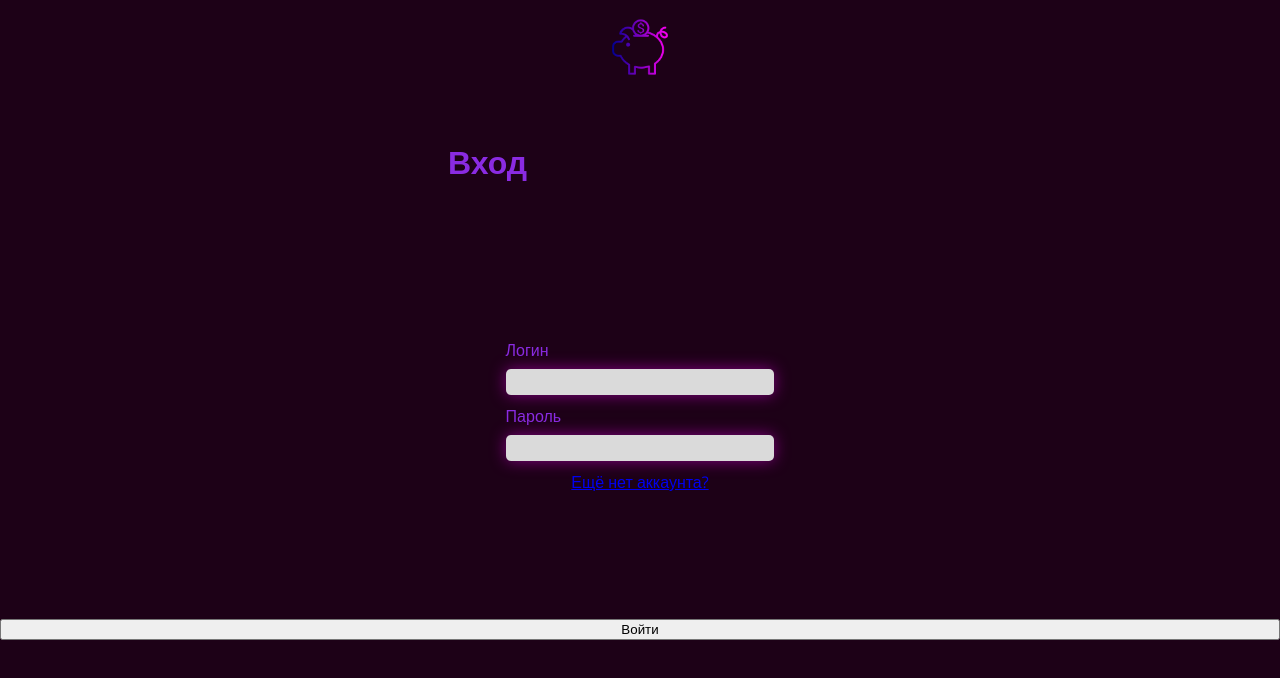
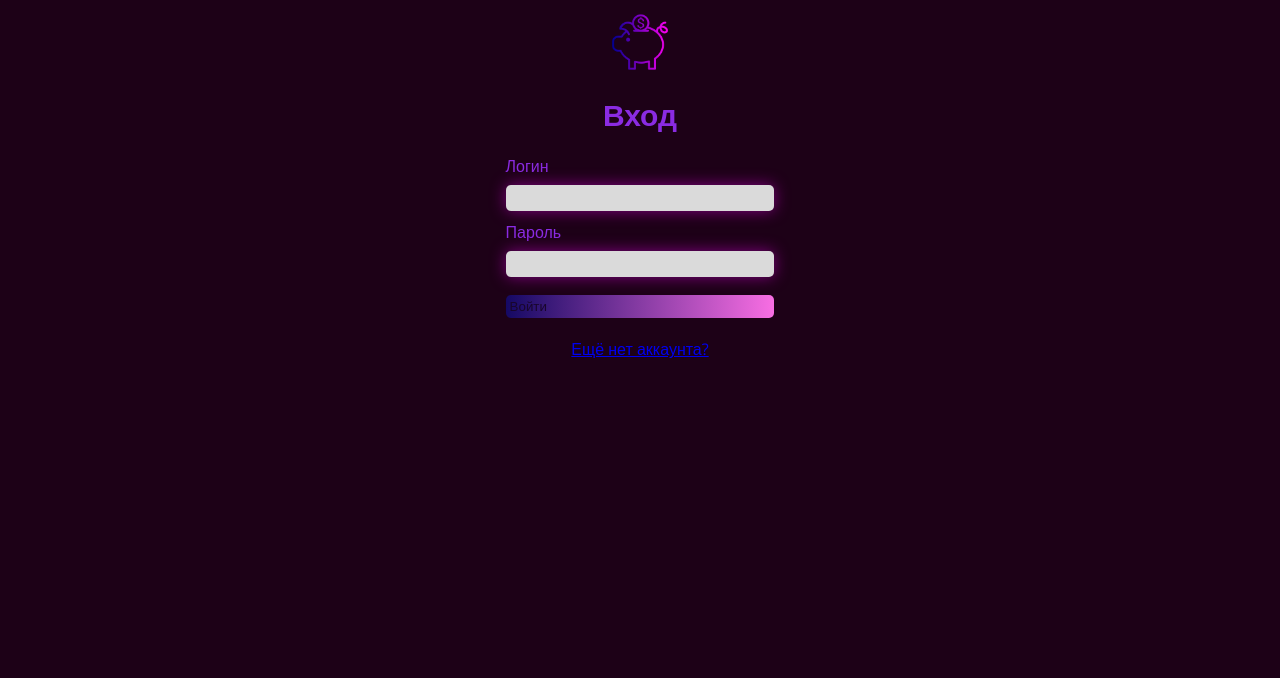
Before and after one commit to TeamPleaseNo/bank-frontend, a React (Create React App) app: page / in a window 1280 px wide. Shown: the top 678 px of the page. Built offline with nearby package versions, Linux system fonts and the light colour scheme.

Commit message:
reg/login button, removed unnecessary

```diff
--- a/src/components/Login.tsx
+++ b/src/components/Login.tsx
@@ -23,8 +23,8 @@ const Login = () => {
     return (
         <div className='LoginContainer'>
             <img className="icon_moneybox" src={moneybox} alt="Moneybox" width="5%"/>
+            <h1>Вход</h1>
             <form className="form" autoComplete='off'>
-                <h1>Вход</h1>
                 <div className="form_input">
                     <label className="block_label" htmlFor='login'>
                         Логин
@@ -34,10 +34,10 @@ const Login = () => {
                         Пароль
                         <input ref={passwordRef} className="input" type="password" id="password"/>
                     </label>
-                    <Link to="registration" className="ref_reg">Ещё нет аккаунта?</Link>
+                    <button onClick={handleLogin} className="block_label button_login">Войти</button>
+                    <Link to="registration" className="ref">Ещё нет аккаунта?</Link>
                 </div>
             </form>
-            <button onClick={handleLogin}>Войти</button>
         </div>
      );
 }
--- a/src/components/Registration.tsx
+++ b/src/components/Registration.tsx
@@ -1,5 +1,5 @@
 import {Link} from 'react-router-dom'
-import './../css/Login.css'
+import './../css/Registration.css'
 import repository from './../repositories/OrganisationRepository';
 import RegInfo from './../Objects/RegInfo';
 import React, { useRef } from 'react';
@@ -29,10 +29,10 @@ const Registration = () => {
         repository.registration(regInfo);
     }
     return (
-        <div className='LoginContainer'>
+        <div className='RegContainer'>
             <img className="icon_moneybox" src={moneybox} alt="Moneybox" width="5%" />
+            <h1>Регистрация</h1>
             <div className="form">
-                <h1>Регистрация</h1>
                 <div className="form_input">
                     <label className="block_label" htmlFor="login">
                         Логин
@@ -62,10 +62,10 @@ const Registration = () => {
                         Дата основания
                         <input ref={dateRef} className="input" type="text" id="foundingDate" />
                     </label>
-                    <Link to="/" className="ref_reg">Уже есть аккаунт?</Link>
+                    <button onClick={handleRegistration} className="block_label button_reg">Зарегистрироваться</button>
+                    <Link to="/" className="ref">Уже есть аккаунт?</Link>
                 </div>
             </div>
-            <button onClick={handleRegistration}>Зарегистрироваться</button>
         </div>
      );
 }
--- a/src/css/AddMicroloan.css
+++ b/src/css/AddMicroloan.css
@@ -1,42 +1,6 @@
 .AddContainer {
     display: grid;
 }
-
-.icon_moneybox{
-    justify-self: center;
-    align-self: center;
-    margin-bottom: 40px;
-    margin-top: 15px;
-}
-
-.form_input {
-    display: flex;
-    flex-direction: column;
-    padding-top: 20px;
-    align-items: center;
-    text-align: left;
-}
-
-.block_label{
-    display: flex;
-    flex-direction: column;
-    width: 70%;
-}
-
-.input {
-    box-shadow: 0px 0px 15px purple;
-    margin-bottom: 10px;
-    font-size: 16px;
-    max-height: 25px;
-    outline: none;
-    transition: box-shadow .3s;
-    padding: 4px;
-    margin-top: 8px;
-    border: none;
-    border-radius: 5px;
-    background-color: #dadada;
-}
-
 .input_textarea{
     box-shadow: 0px 0px 15px purple;
     margin-bottom: 10px;
@@ -55,17 +19,3 @@
 .input_textarea:focus{
     box-shadow: 0px 0px 20px #e000e0;
 }
-
-.input:focus{
-    box-shadow: 0px 0px 20px #e000e0;
-}
-
-
-.form{
-    width: 30%;
-    height: 500px;
-    justify-self: center;
-    align-self: center;
-    display: grid;
-    grid-template-rows: 200px 10px;
-}
--- a/src/css/Login.css
+++ b/src/css/Login.css
@@ -8,7 +8,7 @@ body {
     display: grid;
 }
 
-h{
+h1{
     font-size: 30px;
     justify-self: center;
     align-self: center;
@@ -17,14 +17,12 @@ h{
 .icon_moneybox{
     justify-self: center;
     align-self: center;
-    margin-bottom: 40px;
-    margin-top: 15px;
+    margin-top: 10px;
 }
 
 .form_input {
     display: flex;
     flex-direction: column;
-    padding-top: 20px;
     align-items: center;
     text-align: left;
 }
@@ -53,9 +51,15 @@ h{
     box-shadow: 0px 0px 20px #e000e0;
 }
 
-.ref_log{
-    margin-top: 20px;
+.ref{
+    margin-top: 10px;
+    padding-bottom: 30px;
 }
+
+.ref:focus{
+    color: #e000e0;
+}
+
 
 .form{
     width: 30%;
@@ -64,4 +68,21 @@ h{
     align-self: center;
     display: grid;
     grid-template-rows: 200px auto;
+    overflow: auto;
 }
+
+.button_login{
+    margin-bottom: 10px;
+    height: 70px;
+    outline: none;
+    padding: 4px;
+    margin-top: 8px;
+    border: none;
+    border-radius: 5px;
+    background: linear-gradient(90deg, #150964, #f86ee3);
+    color: #19062c;
+}
+
+.button_login:focus{
+    background: linear-gradient(90deg, #f86ee3, #150964);
+}
--- a/src/css/Registration.css
+++ b/src/css/Registration.css
@@ -1,67 +1,19 @@
-body {
-    background-color: #1d0117;
-    font-family: 'Open Sans', sans-serif;
-    color: blueviolet;
-}
-
-.LoginContainer {
+.RegContainer {
     display: grid;
 }
 
-h{
-    font-size: 30px;
-    justify-self: center;
-    align-self: center;
-}
-
-.icon_moneybox{
-    justify-self: center;
-    align-self: center;
-    margin-bottom: 40px;
-    margin-top: 15px;
-}
-
-.form_input {
-    display: flex;
-    flex-direction: column;
-    padding-top: 20px;
-    align-items: center;
-    text-align: left;
-}
-
-.block_label{
-    display: flex;
-    flex-direction: column;
-    width: 70%;
-}
-
-.input {
-    box-shadow: 0px 0px 15px purple;
+.button_reg{
     margin-bottom: 10px;
-    font-size: 16px;
-    max-height: 25px;
+    height: 70px;
     outline: none;
-    transition: box-shadow .3s;
     padding: 4px;
     margin-top: 8px;
     border: none;
     border-radius: 5px;
-    background-color: #dadada;
+    background: linear-gradient(90deg, #150964, #f86ee3);
+    color: #19062c;
 }
 
-.input:focus{
-    box-shadow: 0px 0px 20px #e000e0;
+.button_reg:focus{
+    background: linear-gradient(90deg, #f86ee3, #150964);
 }
-
-.ref_log{
-    margin-top: 20px;
-}
-
-.form{
-    width: 30%;
-    height: 500px;
-    justify-self: center;
-    align-self: center;
-    display: grid;
-    grid-template-rows: 200px auto;
-}
```
